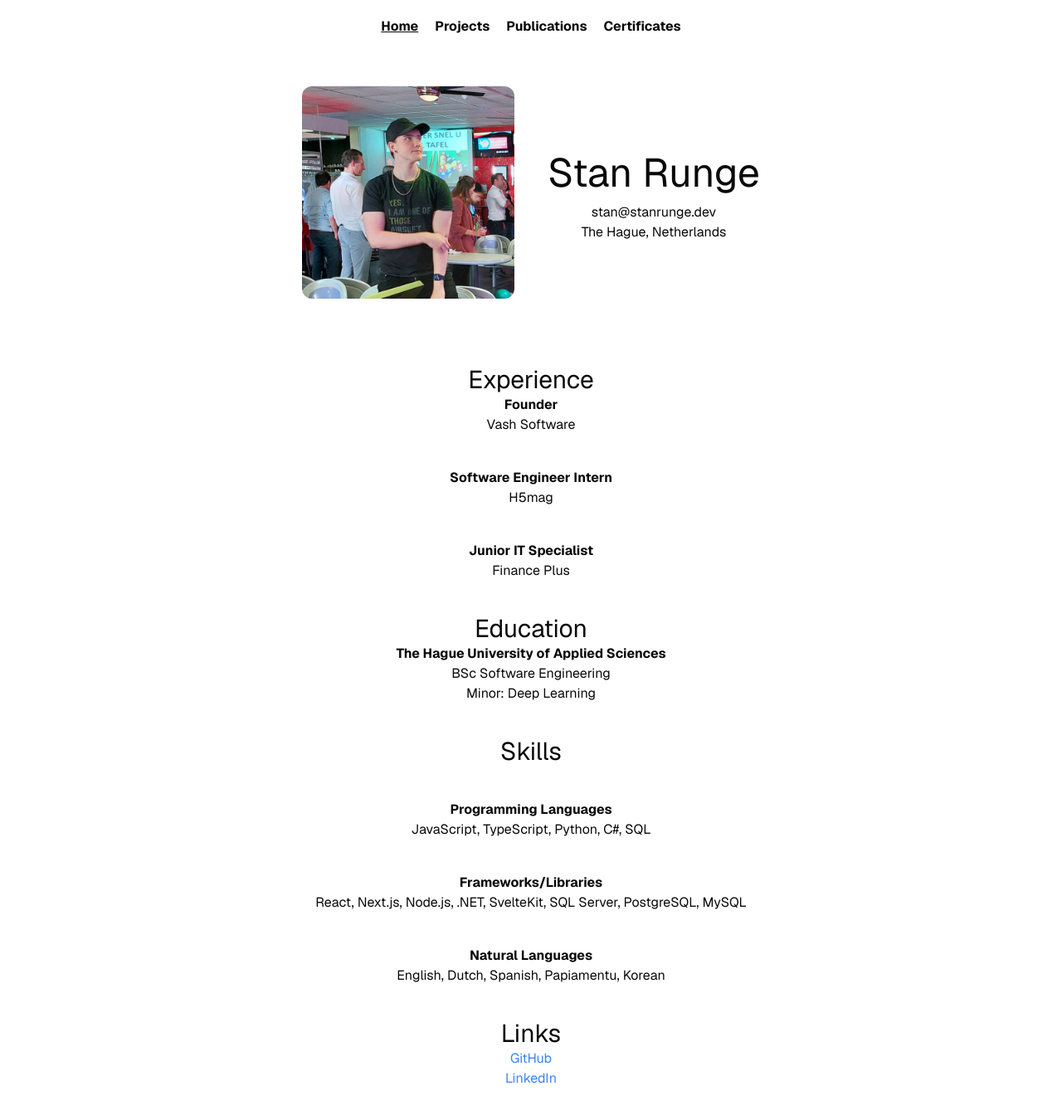
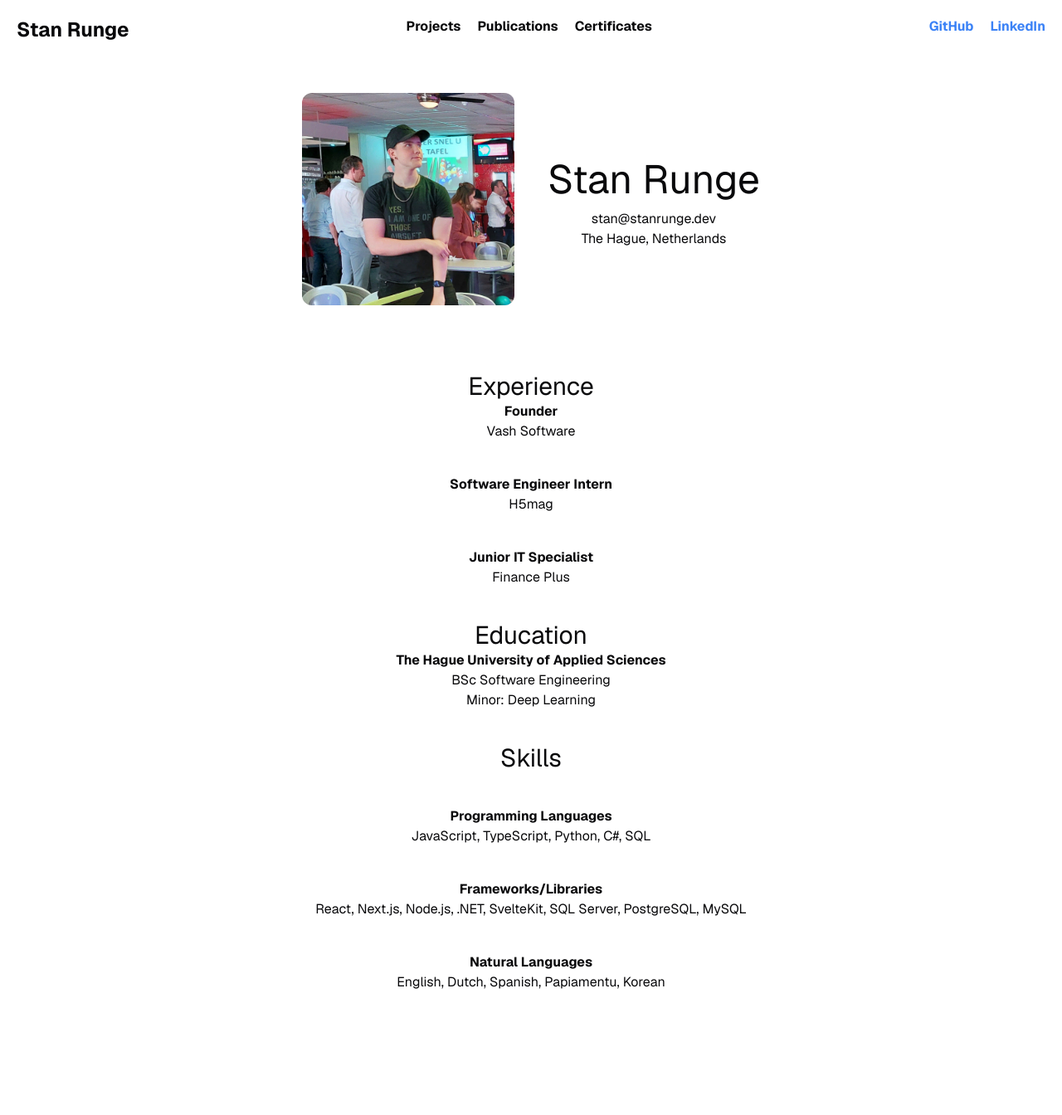
Before and after one commit to stanrunge/personal-website, a Next.js app: page / in a window 1280 px wide. Shown: the top 1344 px of the page at 83% size. After the commit the page ends 1236 px from the top, so only its background shows below. Built offline with nearby package versions, Linux system fonts and the light colour scheme.

Commit message:
update header

```diff
--- a/app/layout.tsx
+++ b/app/layout.tsx
@@ -20,11 +20,28 @@ export default function RootLayout({
   return (
     <html lang="en" className={GeistSans.className}>
       <body>
-        <div className="flex justify-center gap-5 my-5 font-bold">
-          <TabItem targetPath="/" text="Home" />
-          <TabItem targetPath="/projects" text="Projects" />
-          <TabItem targetPath="/publications" text="Publications" />
-          <TabItem targetPath="/certificates" text="Certificates" />
+        <div className="flex justify-between my-5 font-bold mx-5">
+          <div>
+            <h1 className="text-2xl">
+              <a href="/">Stan Runge</a>
+            </h1>
+          </div>
+          <div className="flex justify-center gap-5">
+            <TabItem targetPath="/projects" text="Projects" />
+            <TabItem targetPath="/publications" text="Publications" />
+            <TabItem targetPath="/certificates" text="Certificates" />
+          </div>
+          <div className="flex justify-center gap-5">
+            <a href="https://github.com/stanrunge" className="text-blue-500">
+              GitHub
+            </a>
+            <a
+              href="https://linkedin.com/in/stanrunge"
+              className="text-blue-500"
+            >
+              LinkedIn
+            </a>
+          </div>
         </div>
 
         {children}
--- a/app/page.tsx
+++ b/app/page.tsx
@@ -50,25 +50,6 @@ export default async function Index() {
           <p>English, Dutch, Spanish, Papiamentu, Korean</p>
         </div>
       </div>
-
-      <div className="text-center my-10">
-        <h2 className="text-3xl">Links</h2>
-        <ul>
-          <li>
-            <a href="https://github.com/stanrunge" className="text-blue-500">
-              GitHub
-            </a>
-          </li>
-          <li>
-            <a
-              href="https://linkedin.com/in/stanrunge"
-              className="text-blue-500"
-            >
-              LinkedIn
-            </a>
-          </li>
-        </ul>
-      </div>
     </div>
   );
 }
```
